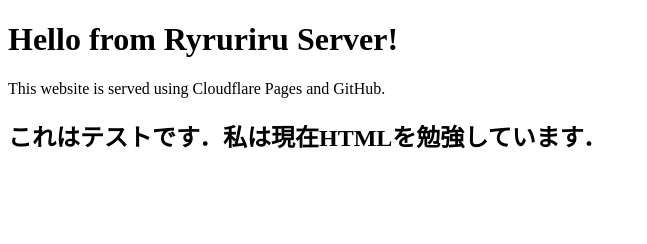
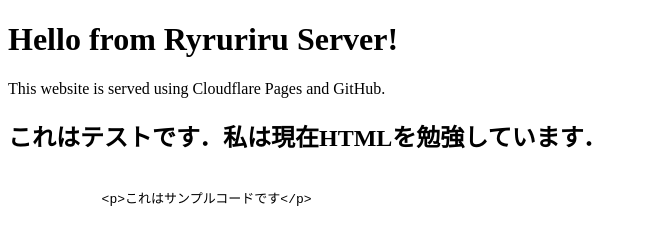
Before and after one commit to Ryruriru/my-profile, a plain HTML site: page index.html in a window 1280 px wide. Shown: the whole page, without its empty margins (0-647 px from the left). Drawn offline with Linux system fonts and the light colour scheme.

Commit message:
テストコード入力してみた

```diff
--- a/index.html
+++ b/index.html
@@ -8,5 +8,13 @@
     <h1>Hello from Ryruriru  Server!</h1>
     <p>This website is served using Cloudflare Pages and GitHub.</p>
     <h2>これはテストです．私は現在HTMLを勉強しています． </h2>
+
+    <pre>
+        <code>
+            &lt;p&gt;これはサンプルコードです&lt;/p&gt;
+        </code>
+    </pre>
+
+
 </body>
 </html>
```
